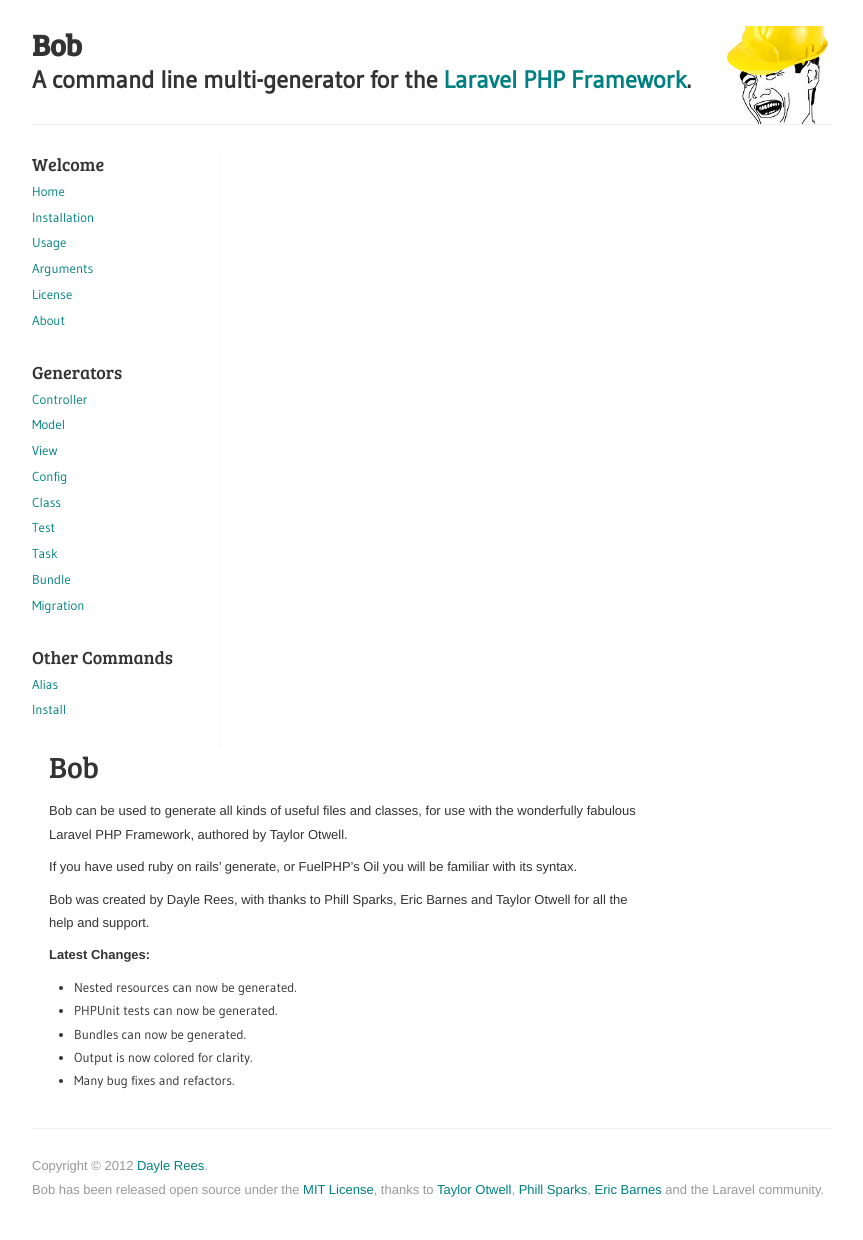
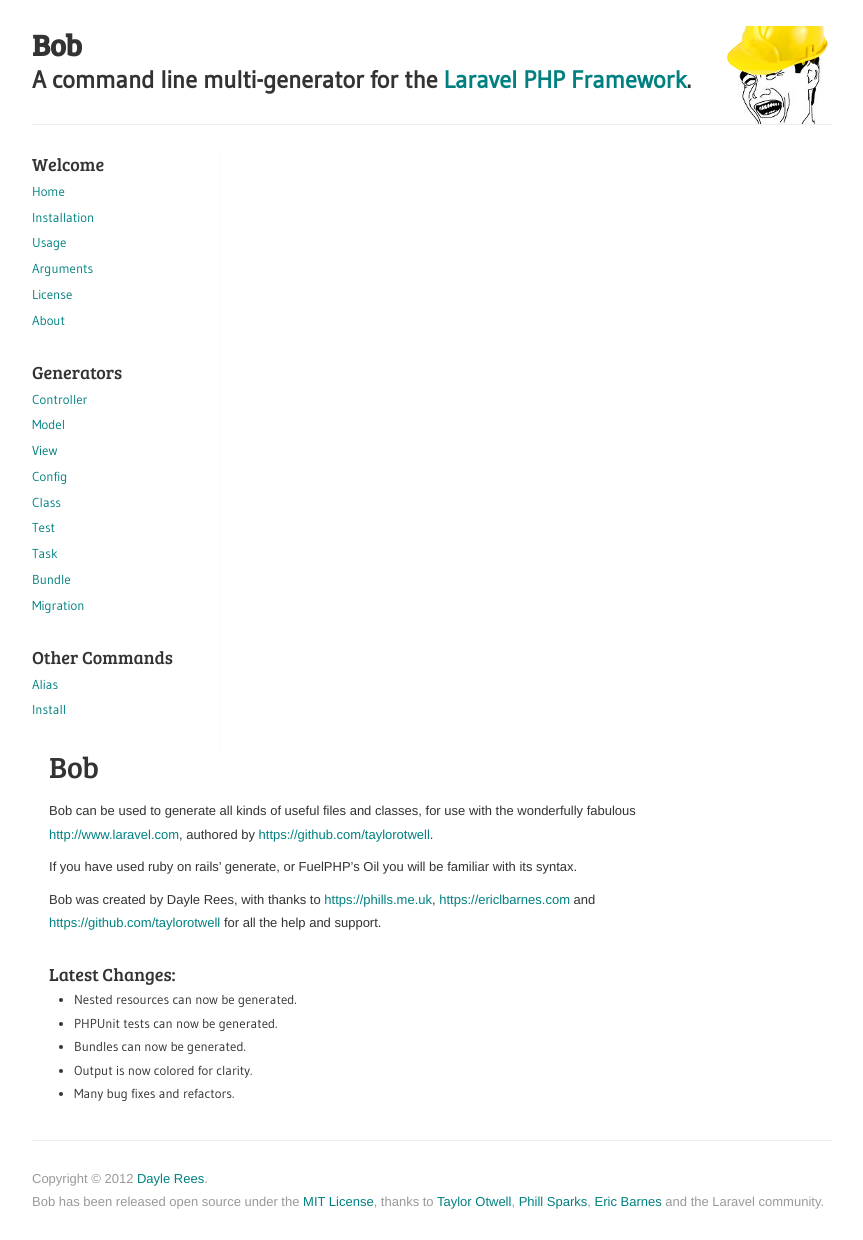
Before and after one commit to jonphipps/laravel-bob, a Jekyll site: the page built from index.md, in a window 1280 px wide. Shown: the whole page, without its empty margins (208-1071 px from the left). Built offline with Jekyll 4.4.1, drawn with Linux system fonts in a browser that asks for light colours; nearby versions of some CDN libraries.

Commit message:
building docs

```diff
--- a/index.md
+++ b/index.md
@@ -6,13 +6,13 @@ fork-path: https://github.com/daylerees
 
 #Bob
 
-Bob can be used to generate all kinds of useful files and classes, for use with the wonderfully fabulous Laravel PHP Framework, authored by Taylor Otwell.
+Bob can be used to generate all kinds of useful files and classes, for use with the wonderfully fabulous [http://www.laravel.com](Laravel PHP Framework), authored by [https://github.com/taylorotwell](Taylor Otwell).
 
 If you have used ruby on rails' generate, or FuelPHP's Oil you will be familiar with its syntax.
 
-Bob was created by Dayle Rees, with thanks to Phill Sparks, Eric Barnes and Taylor Otwell for all the help and support.
+Bob was created by Dayle Rees, with thanks to [https://phills.me.uk](Phill Sparks), [https://ericlbarnes.com](Eric Barnes) and [https://github.com/taylorotwell](Taylor Otwell) for all the help and support.
 
-**Latest Changes:**
+###Latest Changes:
 
 * Nested resources can now be generated.
 * PHPUnit tests can now be generated.
```
Also changed, not shown: docs/generators/alias.md (+1 -1 lines), docs/generators/install.md (+1 -1 lines).
